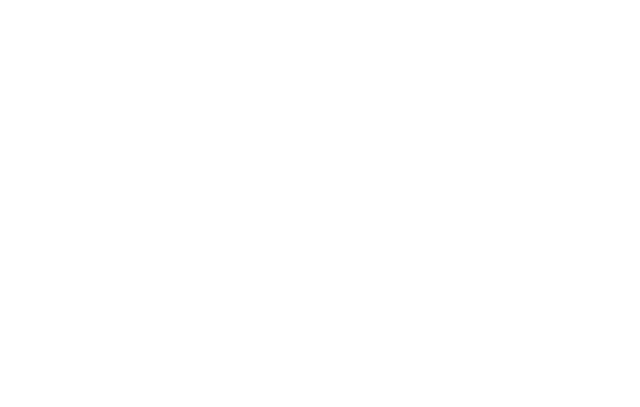
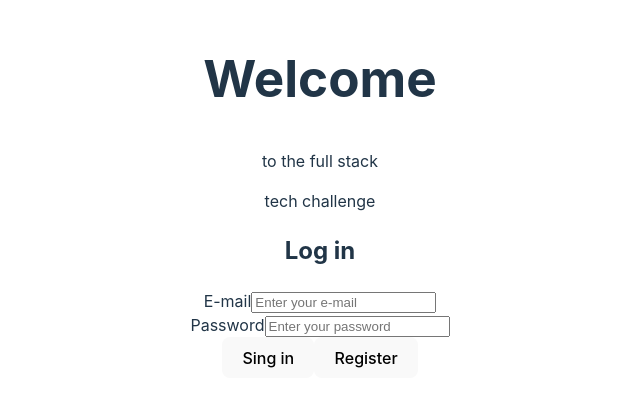
Before and after one commit to Kenzie-Academy-Brasil-Developers/Entrega-1-Tech-FrontEnd-Desafio-Fullstack-JoseWenned, a React (Vite) app: page / in a window 1280 px wide. Before the commit this address had no page. Shown: the part 207-614 px from the top of the page, without its empty margins (320-960 px from the left). Built offline with nearby package versions, Linux system fonts and the light colour scheme.

Commit message:
feat: update route login

```diff
--- a/src/routers/routerMain.tsx
+++ b/src/routers/routerMain.tsx
@@ -10,7 +10,7 @@
 
         <Routes>
 
-            <Route path="/LoginPage" element={ <LoginPage/> }></Route>
+            <Route path="/" element={ <LoginPage/> }></Route>
             <Route path="/RegisterClientPage" element={ <RegisterClientPage/> }></Route>
             <Route path="/RegisterContactPage" element={ <RegisterContactPage/> }></Route>
             <Route path="/ClientAdminPage" element={ <ClientAdminPage/> }></Route>
```
